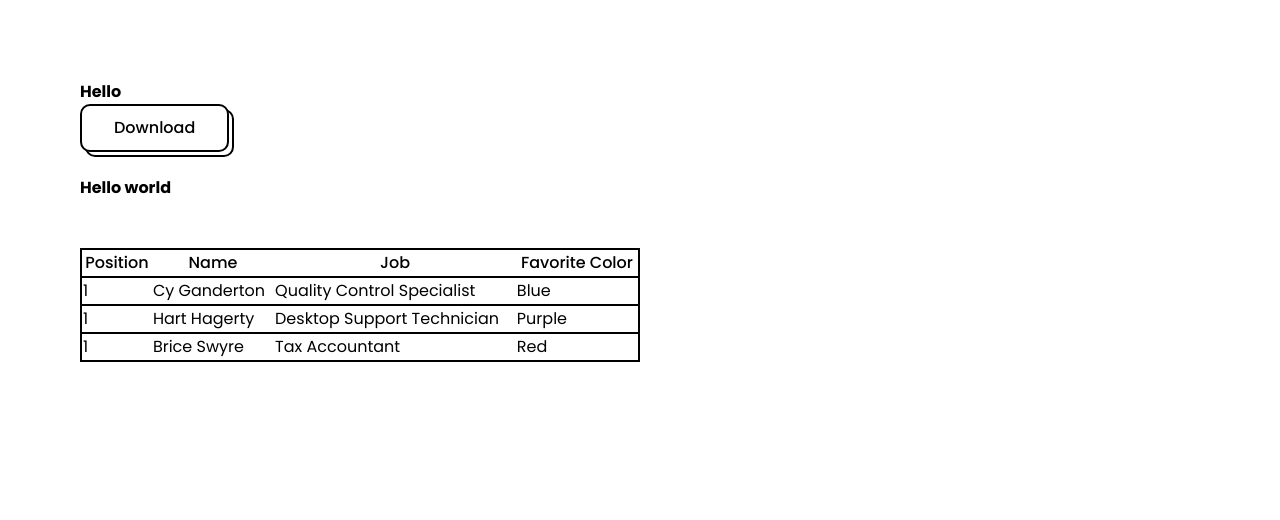
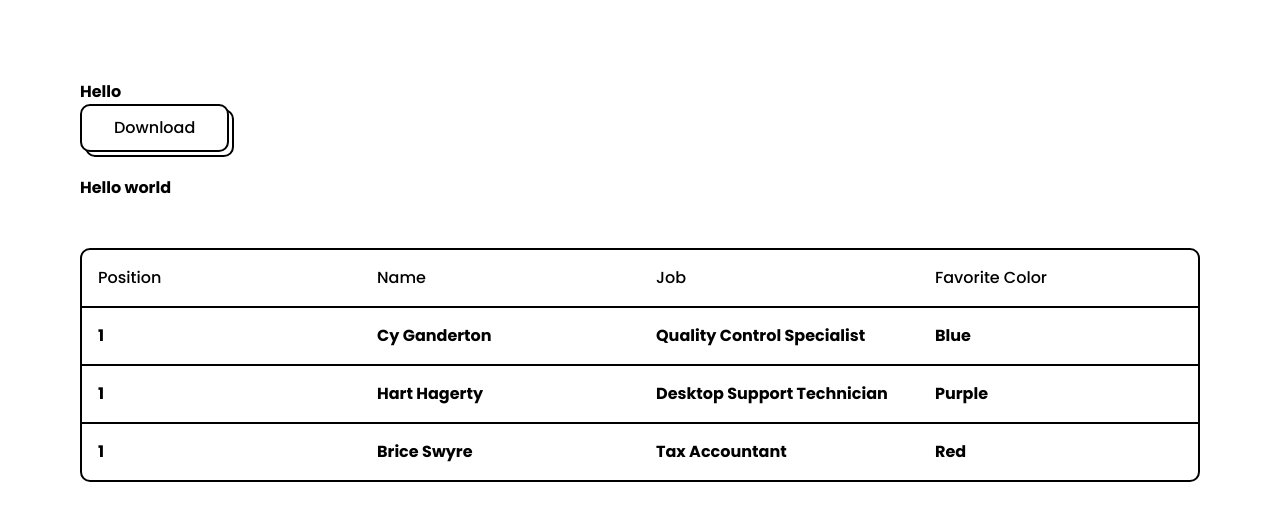
Before and after one commit to Ayushjain2205/cred-connect, a Next.js app: page / in a window 1280 px wide. Shown: the top 520 px of the page. Built offline with nearby package versions, Linux system fonts and the light colour scheme.

Commit message:
Make table component reactive

```diff
--- a/src/components/base/Table.js
+++ b/src/components/base/Table.js
@@ -1,38 +1,36 @@
 import React from "react";
 
 const Table = () => {
+  const headers = ["Position", "Name", "Job", "Favorite Color"];
+  const rows = [
+    ["1", "Cy Ganderton", "Quality Control Specialist", "Blue"],
+    ["1", "Hart Hagerty", "Desktop Support Technician", "Purple"],
+    ["1", "Brice Swyre", "Tax Accountant", "Red"],
+  ];
+
   return (
-    <div className="overflow-x-auto">
-      <table className="table w-1/2 border-collapse rounded-[10px]">
-        <thead>
-          <tr className="border-2 border-black rounded-[10px]">
-            <th className="font-medium">Position</th>
-            <th className="font-medium">Name</th>
-            <th className="font-medium">Job</th>
-            <th className="font-medium">Favorite Color</th>
-          </tr>
-        </thead>
-        <tbody>
-          <tr className="border-2 border-black">
-            <td>1</td>
-            <td>Cy Ganderton</td>
-            <td>Quality Control Specialist</td>
-            <td>Blue</td>
-          </tr>
-          <tr className="border-2 border-black">
-            <td>1</td>
-            <td>Hart Hagerty</td>
-            <td>Desktop Support Technician</td>
-            <td>Purple</td>
-          </tr>
-          <tr className="border-2 border-black">
-            <td>1</td>
-            <td>Brice Swyre</td>
-            <td>Tax Accountant</td>
-            <td>Red</td>
-          </tr>
-        </tbody>
-      </table>
+    <div className="overflow-x-auto border-2 border-black rounded-[10px]">
+      <div className="flex border-b-2 border-black">
+        {headers.map((header) => (
+          <div key={header} className="flex-1 font-medium p-4">
+            {header}
+          </div>
+        ))}
+      </div>
+      {rows.map((row, rowIndex) => (
+        <div
+          key={rowIndex}
+          className={`flex font-bold hover:bg-[#FF84C2] ${
+            rowIndex !== rows.length - 1 ? "border-b-2 border-black" : ""
+          }`}
+        >
+          {row.map((cell, cellIndex) => (
+            <div key={cellIndex} className="flex-1 p-4">
+              {cell}
+            </div>
+          ))}
+        </div>
+      ))}
     </div>
   );
 };
```
